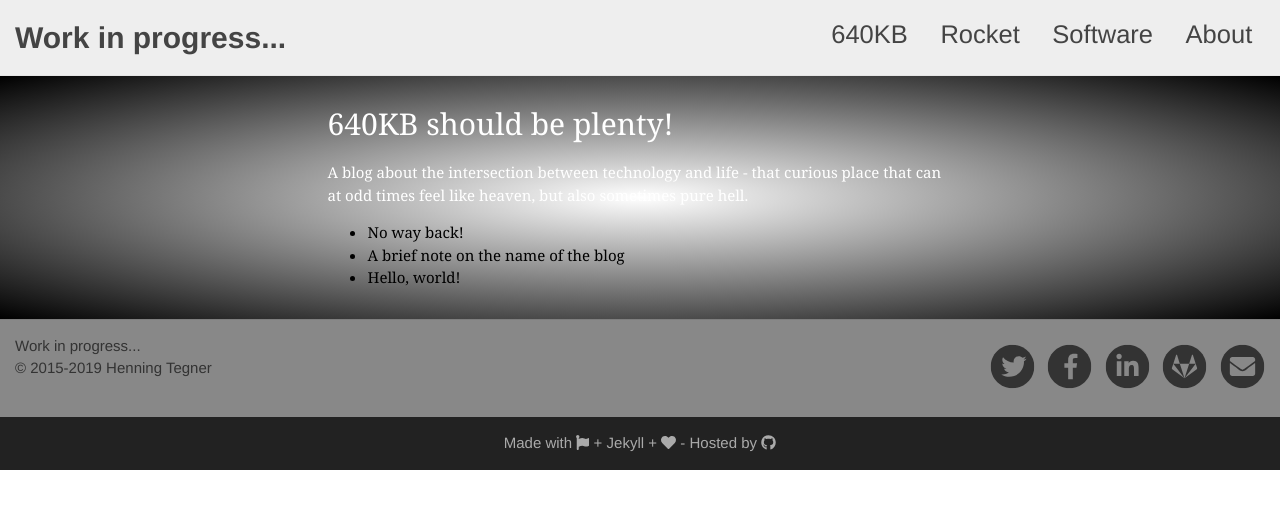
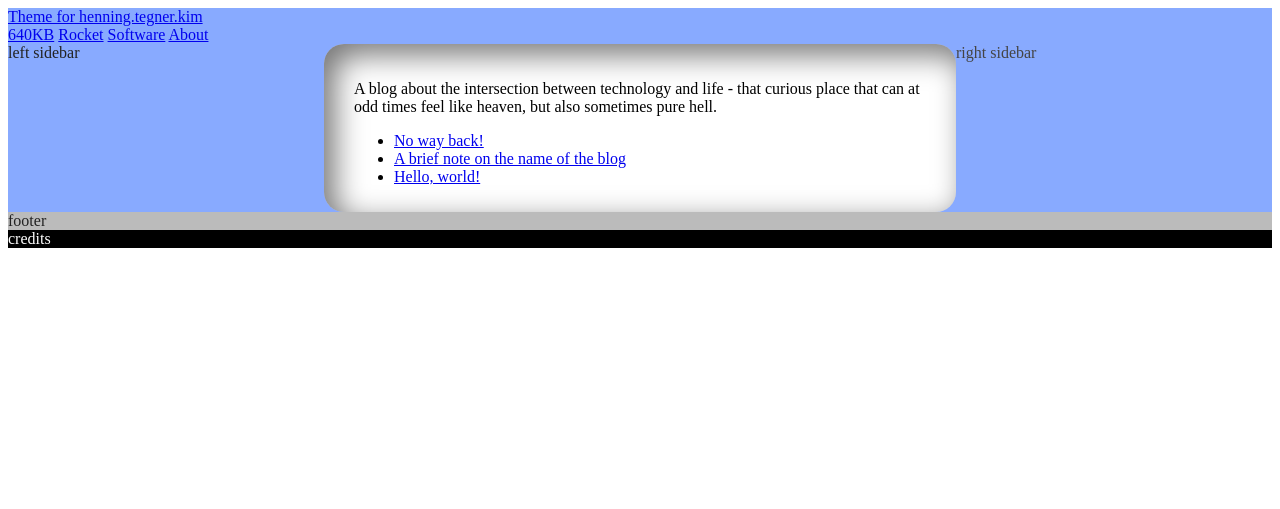
Before and after one commit to hktegner/hktegner.github.io, a Jekyll site: the page built from blog.md, in a window 1280 px wide. Shown: the top 509 px of the page. Built offline with Jekyll 4.4.1, drawn with Linux system fonts in a browser that asks for light colours.

Commit message:
Added inner bevel around content area

```diff
--- a/_config.yml
+++ b/_config.yml
@@ -13,7 +13,7 @@
 # you will see them accessed via {{ site.title }}, {{ site.email }}, and so on.
 # You can create any custom variable you would like, and they will be accessible
 # in the templates via {{ site.myvariable }}.
-title: Work in progress...
+title: Theme for henning.tegner.kim
 name: Henning Tegner
 email: henning@tegner.kim
 copyrightFrom: 2015
--- a/_includes/head.html
+++ b/_includes/head.html
@@ -2,7 +2,6 @@
 <meta name="viewport" content="width=device-width, initial-scale=1">
 <meta name="description" content="{{ site.description }}">
 <title>{{ page.title }} | {{ site.title }}</title>
-<link rel="stylesheet" href="https://www.w3schools.com/w3css/4/w3.css">
 <link rel="stylesheet" href="/assets/css/style.css" />
 <!-- <link rel="stylesheet" href="https://use.fontawesome.com/releases/v5.7.2/css/all.css" integrity="sha384-fnmOCqbTlWIlj8LyTjo7mOUStjsKC4pOpQbqyi7RrhN7udi9RwhKkMHpvLbHG9Sr" crossorigin="anonymous" /> -->
 <script defer src="https://use.fontawesome.com/releases/v5.7.2/js/all.js" integrity="sha384-0pzryjIRos8mFBWMzSSZApWtPl/5++eIfzYmTgBBmXYdhvxPc+XcFEk+zJwDgWbP" crossorigin="anonymous"></script>
--- a/_includes/header.html
+++ b/_includes/header.html
@@ -1,8 +1,8 @@
-  <div id="header-site-title" class="w3-col m4">
+  <div class="header-site-title">
     <a href="/">{{ site.title }}</a>
   </div>
 
-  <nav class="w3-col m8">
+  <nav class="header-navigation">
     {% for link in site.data.navigation.main %}
       <a href="{{ link.url }}">{{ link.title }}</a>
     {% endfor %}
--- a/_layouts/default.html
+++ b/_layouts/default.html
@@ -5,34 +5,35 @@
   </head>
   <body>
 
-    <header class="w3-row">
+    <div class="header">
       {% include header.html %}
-    </header>
-
-    <div id="main-block" class="w3-row">
-
-    <section id="sidebar-left" class="w3-col m3">
-      {% include sidebar_left.html %}
-    </section>
-
-    <section id="content" class="w3-col m6">
-      <h1>{{ page.title }}</h1>
-      {{ content }}
-    </section>
-
-    <section id="sidebar-right" class="w3-col m3">
-      {% include sidebar_right.html %}
-    </section>
-
     </div>
 
-    <footer class="w3-row">
-      {% include footer.html %}
+    <div class="left">
+      left sidebar
+    </div>
+
+    <!--
+      wrap main in a container and set the background colour to
+      the background colour of the surrounding areas
+    -->
+    <div class="main-container">
+      <div class="main">
+          {{ content }}
+      </div>
+    </div>
+
+    <div class="right">
+      right sidebar
+    </div>
+
+    <div class="footer">
+      footer
     </footer>
 
-    <section id="credits">
-        {% include credits.html %}
-    </section>
+    <div class="credits">
+        credits
+    </div>
 
   </body>
 </html>
--- a/assets/css/style.scss
+++ b/assets/css/style.scss
@@ -1,261 +1,65 @@
 ---
 ---
 
-// common defs
-$font-stack: Helvetica, sans-serif;
-$content-font-stack: Cambria, Georgia, sans-serif, Helvetica;
-$default-padding: 1em;
-$default-icon-spacing: 0.5em;
-$default-selection-colour: #fa0;
+$top-frame-bg-colour: #8af;
+$bottom-frame-bg-colour: #bbb;
+$credits-frame-bg-color: #000;
 
-// heading defs
-$header-foreground-colour: #444;
-$header-background-colour: #eee;
-$header-site-title-font-size: 2em;
-$header-site-title-font-weight: bold;
-$header-nav-font-size: 1.7em;
-$header-nav-font-weight: none;
-$header-border-bottom: 1px solid #ddd8;
-$header-nav-link-border-bottom: 0.2em solid;
-$header-nav-link-normal-colour: #fff0;
-$header-nav-link-hover-colour: $default-selection-colour;
-%header-links {
-    font-family: $font-stack;
-    a {
-        text-decoration: none;
-    }
-    a:visited {
-        text-decoration: none;
-    }
-    a:hover {
-        text-decoration: none;
-    }
+.header {
+    grid-area: header;
+    background-color: $top-frame-bg-colour;
+    color: #000;
 }
 
-// content defs
-$content-foreground-colour: #000;
-$content-background-colour: #fff;
-
-// footer defs
-$footer-foreground-colour: #333;
-$footer-background-colour: #888;
-$footer-border-top: 1px solid #7778;
-
-// credits defs
-$credits-foreground-colour: #aaa;
-$credits-background-colour: #222;
-$credits-font-size: 1em;
-
-// feature defs
-$feature-title-font-stack: Georgia, "Sans Serif";
-$feature-title-color: orange;
-$feature-excerpt-font-stack: Arial, Helvetica;
-
-$feature-para-font-stack: Georgia, "Sans Serif";
-$feature-para-font-size: 3em;
-$feature-para-color: #000;
-
-// page defs
-$page-title-font-stack: Georgia, "Sans Serif";
-$page-title-font-size: 3em;
-$page-title-color: #fff;
-
-$page-para-font-stack: Georgia, "Sans Serif";
-$page-para-font-size: 3em;
-$page-para-color: #fff;
-
-// article defs
-$article-title-font-stack: Georgia, "Sans Serif";
-$article-title-font-size: 2.5em;
-$article-title-color: #000;
-
-h1 {
-    color: $page-title-color;
-    font-family: $page-title-font-stack;
-    font-size: $page-title-font-size;
+.left {
+    grid-area: left;
+    background-color:$top-frame-bg-colour;
+    color: #222;
 }
 
-p {
-    color: $page-para-color;
-    font-family: $page-para-font-stack;
-    font-size: $page-para-font-size;
+.main-container {
+    grid-area: main;
+    background-color: $top-frame-bg-colour;
 }
 
-a {
-    text-decoration: underline;
-    text-decoration-color: #fff0;
+.main {
+    background-color: #fff;
+    color: #000;
+    min-width: 30cr;
+    border-width: 10px;
+    border-radius: 20px;
+    padding-left: 30px;
+    padding-right: 30px;
+    padding-top: 20px;
+    padding-bottom: 10px;
+    box-shadow: 10px 10px 30px 1px #0008 inset;
 }
 
-a:visited {
-    text-decoration: underline;
-    text-decoration-color: #fff0;
+.right {
+    grid-area: right;
+    background-color: $top-frame-bg-colour;
+    color: #444;
 }
 
-a:hover {
-    color: $default-selection-colour;
-    text-decoration: underline;
-    text-decoration-color: $default-selection-colour;
+.footer {
+    grid-area: footer;
+    background-color: #bbb;
+    color: #222;
 }
 
-.feature-row {
-    img {
-        width: 100%;
-    }
-
-    .image-label {
-        font-size: 0.75em;
-    }
-
-    p {
-        color: $feature-para-color;
-        font-family: $feature-para-font-stack;
-    }
+.credits {
+    grid-area: credits;
+    background-color: #000;
+    color: #fff;
 }
 
-.feature-title {
-    font-family: $feature-title-font-stack;
-    font-size: 1.5em;
-    font-weight: bold;
+body {
+    display: grid;
+    grid-template-columns: 25% 25% 25% 25%;
+    grid-template-rows: auto;
+    grid-template-areas:
+        "header header header header"
+        "left main main right"
+        "footer footer footer footer"
+        "credits credits credits credits";
 }
-
-.feature-excerpt {
-    font-family: $feature-excerpt-font-stack;
-    font-size: 1em;
-}
-
-// site styling
-
-body {
-    margin: 0px;
-    font-family: $font-stack;
-    background-color: #fff;
-}
-
-header {
-    display: flex;
-    padding: $default-padding;
-    vertical-align: middle;
-    background-color: $header-background-colour;
-    color: $header-foreground-colour;
-    border-bottom: $header-border-bottom;
-}
-
-#header-site-title {
-    @extend %header-links;
-
-    //padding: $default-padding;
-    font-size: $header-site-title-font-size;
-    font-weight: $header-site-title-font-weight;
-}
-
-nav {
-    @extend %header-links;
-
-    font-size: $header-nav-font-size;
-    vertical-align: middle;
-    text-align: right;
-
-    a {
-        display: inline-block;
-
-        margin-left: $default-icon-spacing;
-        margin-right: $default-icon-spacing;
-        border-bottom: $header-nav-link-border-bottom;
-        border-bottom-color: $header-nav-link-normal-colour;
-    }
-
-    a:visited {
-        border-bottom: $header-nav-link-border-bottom;
-        border-bottom-color: $header-nav-link-normal-colour;
-    }
-
-    a:hover {
-        color: $default-selection-colour;
-        border-bottom: $header-nav-link-border-bottom;
-        border-bottom-color: $header-nav-link-hover-colour;
-    }
-}
-
-#main-block {
-    padding: $default-padding;
-    color: $content-foreground-colour;
-    background-color: $content-background-colour;
-    background: radial-gradient(#FFF, #000);
-    font-family: Georgia;
-
-    font-family: $content-font-stack;
-    text-shadow: #000 2,2 5;
-
-    h1 {
-        font-family: Georgia;
-        font-size: 2em;
-    }
-
-    h2 {
-        font-family: Georgia;
-        font-size: 1.5em;
-    }
-
-    p {
-        font-family: Georgia;
-        font-size: 1em;
-    }
-}
-
-#sidebar-left {
-    float: left;
-}
-
-#sidebar-right {
-    float: right;
-}
-
-footer {
-    display: flex;
-    flex-direction: row;
-    padding: $default-padding;
-    color: $footer-foreground-colour;
-    background-color: $footer-background-colour;
-    border-top: $footer-border-top;
-}
-
-#footer-left {
-    vertical-align: middle;
-}
-
-#footer-right {
-    vertical-align: middle;
-}
-
-#social-networks {
-    float: right;
-
-    a {
-        text-decoration: none;
-    }
-}
-
-#credits {
-    padding: $default-padding;
-    text-align: center;
-    width: 100%;
-    color: $credits-foreground-colour;
-    background-color: $credits-background-colour;
-    font-size: $credits-font-size;
-}
-
-.pull-left {
-    float: left;
-}
-
-.pull-right {
-    float: right;
-}
-
-.shadow-box {
-    width: 100%;
-    padding: $default-padding;
-    margin: 10px;
-    box-shadow: 1em 1em 1em #111;
-    background-color: white;
-}
```
Also changed, not shown: _software/hello.md (deleted, +0 -4 lines), index.md (+15 -23 lines), concepts/skewemorphic_layout.png (added), concepts/skewemorphic_layout.svg (added), readme.md.
